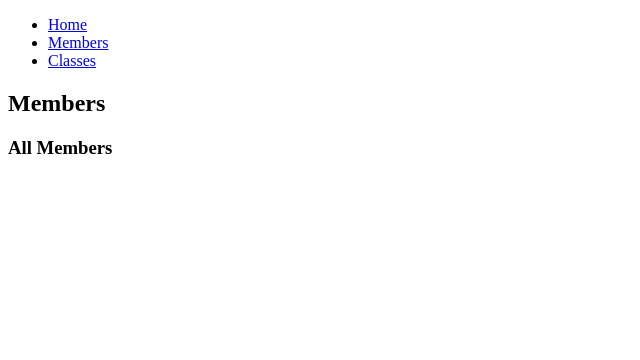
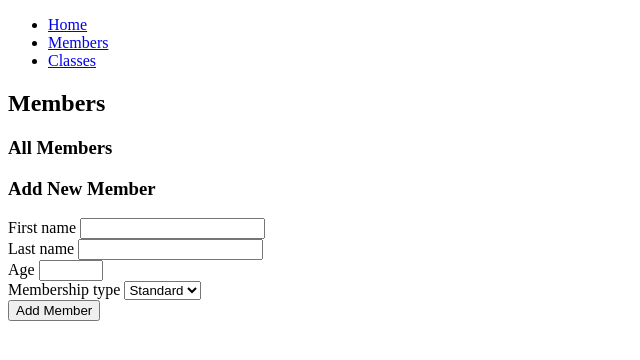
Before and after one commit to sreoch/Gym_Project, a Flask app: page /members in a window 1280 px wide. Shown: the top 360 px of the page, without its empty margins (0-640 px from the left). Run offline with Flask 2, Linux system fonts and the light colour scheme; data that the repository does not hold is empty; some libraries are stand-ins or nearby versions.

Commit message:
added list of members on members page and also a form to create new member

```diff
--- a/controllers/members_controller.py
+++ b/controllers/members_controller.py
@@ -9,3 +9,13 @@ members_blueprint = Blueprint("members", __name__)
 def members():
     members = member_repository.select_all()
     return render_template("members/index.html", members=members)
+
+@members_blueprint.route("/members/new", methods=["POST"])
+def add_member():
+    first_name = request.form['first_name']
+    last_name = request.form['last_name']
+    age = request.form['age']
+    membership_type = request.form['membership_type']
+    member = Member(first_name, last_name, age, membership_type)
+    member_repository.save(member)
+    return redirect('/members')
--- a/templates/base.html
+++ b/templates/base.html
@@ -5,9 +5,9 @@
         <header>
             <nav>
                 <ul>
-                    <li><a href="Home">Home</a></li>
-                    <li><a href="Members">Members</a></li>
-                    <li><a href="Classes">Classes</a></li>
+                    <li><a href="/">Home</a></li>
+                    <li><a href="members">Members</a></li>
+                    <li><a href="classes">Classes</a></li>
                 </ul>
             </nav>
         </header>
--- a/templates/members/index.html
+++ b/templates/members/index.html
@@ -6,7 +6,6 @@
 <div>
     <p>
         <h3>All Members</h3>
-        <br>
         {% for member in members %}
             <label for="first_name">First Name</label> = {{ member.first_name }},
             <label for="last_name">Last Name</label> = {{ member.last_name }},
@@ -16,5 +15,26 @@
         {% endfor %}
     </p>
 </div>
+<div>
+    <h3>Add New Member</h3>
+    <form action="/members/new" method="post">
+        <label for="first_name">First name</label>
+        <input type="text" name="first_name" id="first_name"> <br>
+        <label for="last_name">Last name</label>
+        <input type="text" name="last_name" id="last_name"> <br>
+        <label for="age">Age</label>
+        <input type="number" name="age" id="age" min="14" max="120"> <br>
+        <label for="membership_type">Membership type</label>
+        <select name="membership_type" id="membership_type">
+            <option value="standard">Standard</option>
+            <option value="pro">Pro</option>
+        </select> <br>
+        <input type="submit" value="Add Member">
+    </form>
+</div>
+
+<div>
+    <form action="members/edit"></form>
+</div>
 
 {% endblock content %}
```
Also changed, not shown: templates/index.html (+7 -0 lines).
